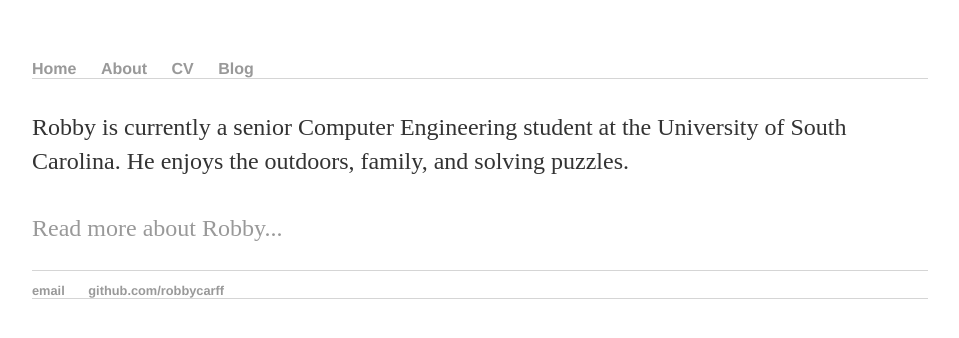
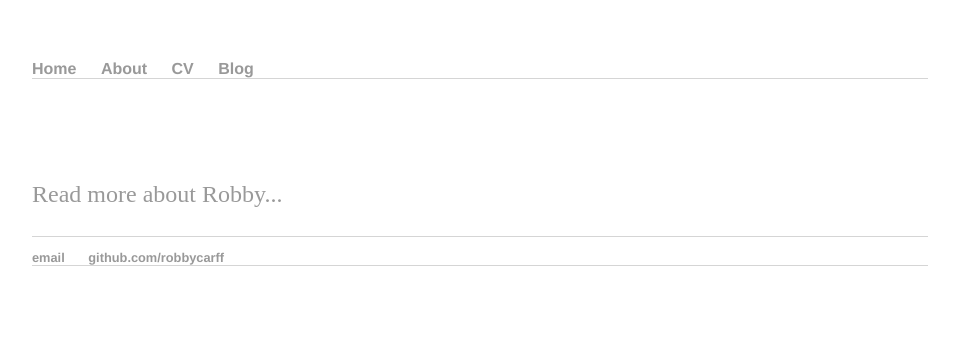
Before and after one commit to robbycarff/robbycarff.github.io, a Jekyll site: the page built from index.html, in a window 1280 px wide. Shown: the top 338 px of the page, without its empty margins (160-1119 px from the left). Built offline with Jekyll 4.4.1, drawn with Linux system fonts in a browser that asks for light colours.

Commit message:
Update index.html

```diff
--- a/index.html
+++ b/index.html
@@ -4,6 +4,5 @@ title: Robby Carff
 ---
 <div class="blurb">
 	<h1></h1>
-	<p> Robby is currently a senior Computer Engineering student at the University of South Carolina.
-		He enjoys the outdoors, family, and solving puzzles. <br><br> <a href="/about">Read more about Robby...</a></p>
+	<p>  <br><br> <a href="/about">Read more about Robby...</a></p>
 </div><!-- /.blurb -->
```
